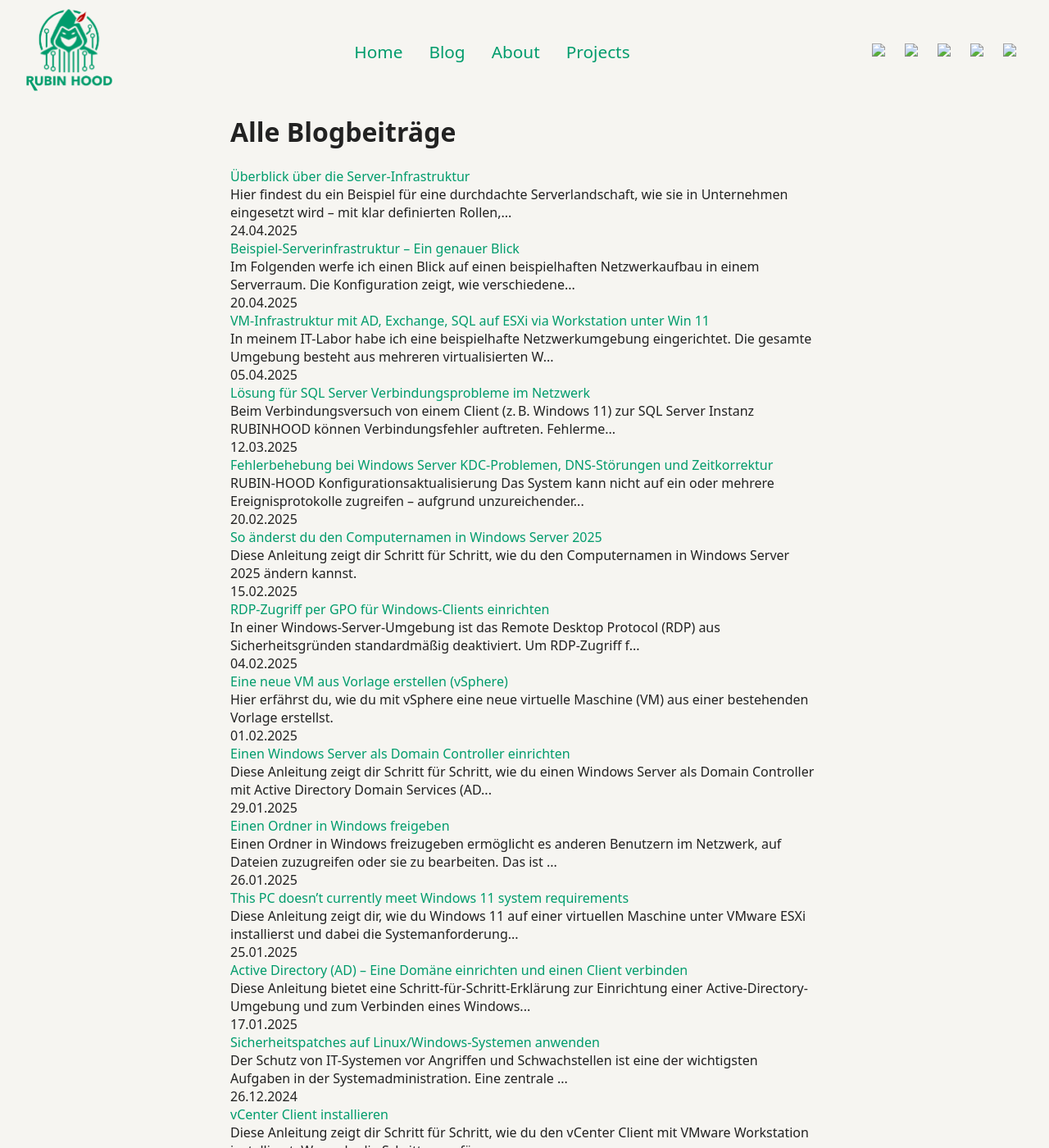
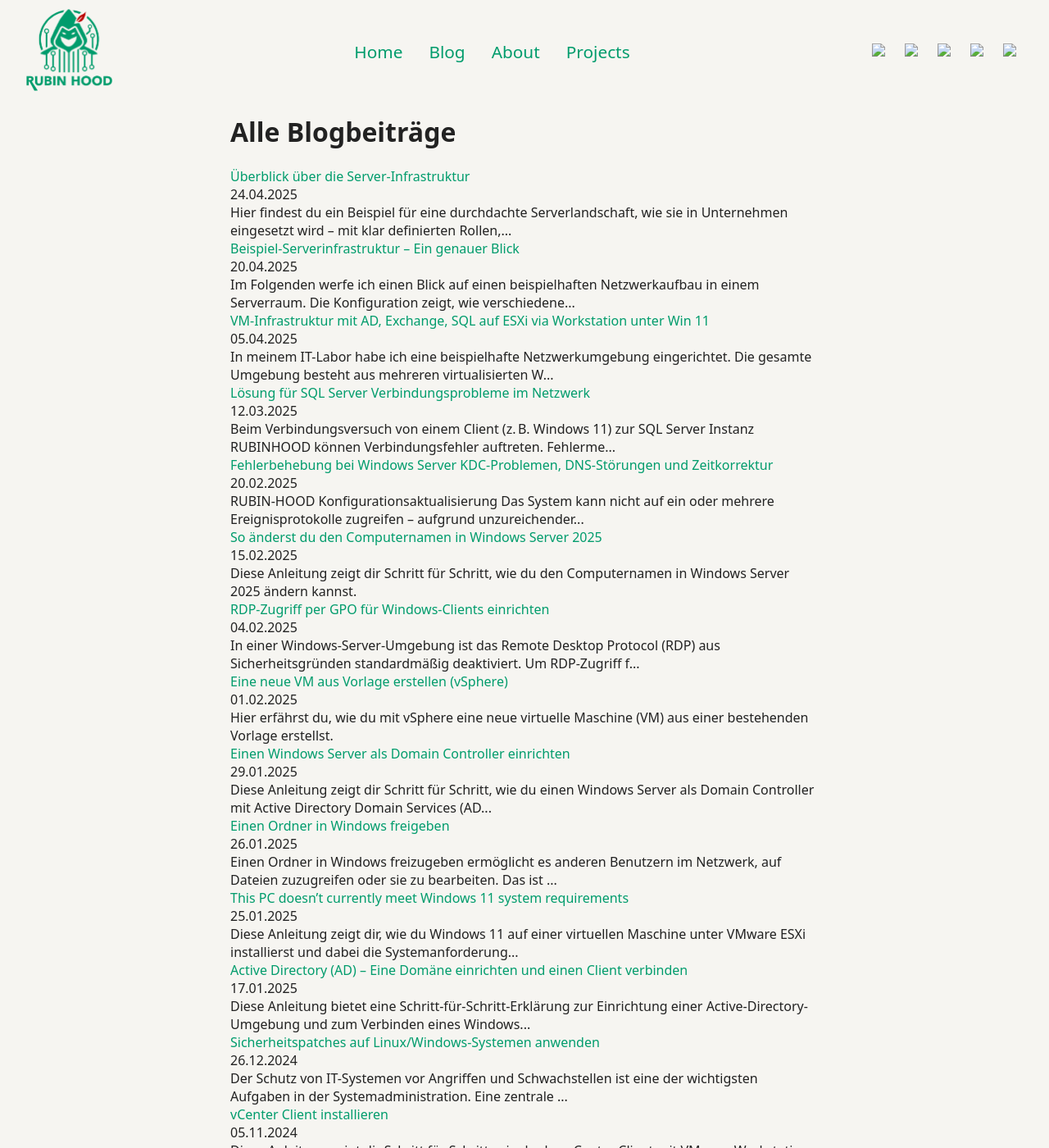
Before and after one commit to rubin-hood/website, a Jekyll site: the page built from blog.html, in a window 1280 px wide and 1400 px high. Shown: the whole window at 82% size. Built offline with Jekyll 4.4.1, drawn with Linux system fonts in a browser that asks for light colours; some of the changed text lies outside the part shown.

Commit message:
Update blog.html

```diff
--- a/blog.html
+++ b/blog.html
@@ -10,8 +10,8 @@ narrow: true
   {% for post in site.posts %}
     <div class="blog-list-item">
       <a class="blog-list-title" href="{{ post.url | relative_url }}">{{ post.title }}</a>
+    <div class="blog-list-date">{{ post.date | date: "%d.%m.%Y" }}</div>
       <div class="blog-list-excerpt">{{ post.excerpt | strip_html | truncate: 140 }}</div>
-      <div class="blog-list-date">{{ post.date | date: "%d.%m.%Y" }}</div>
     </div>
   {% endfor %}
 </div>
```
